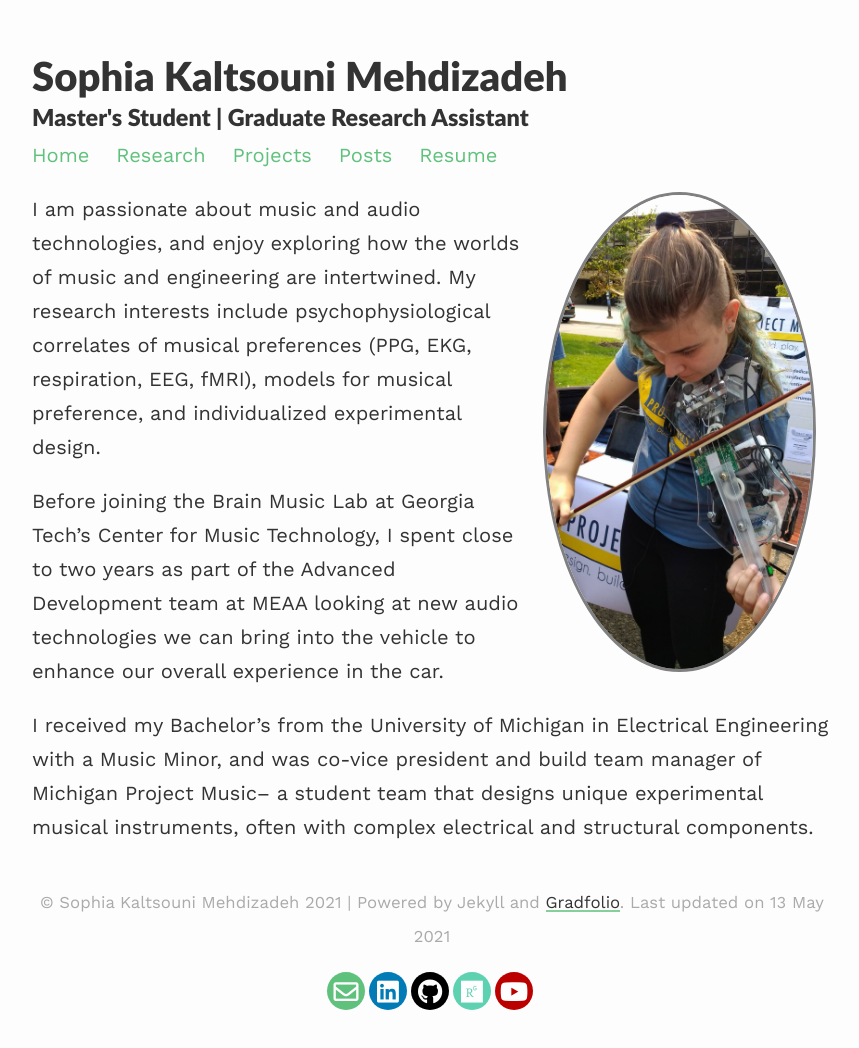
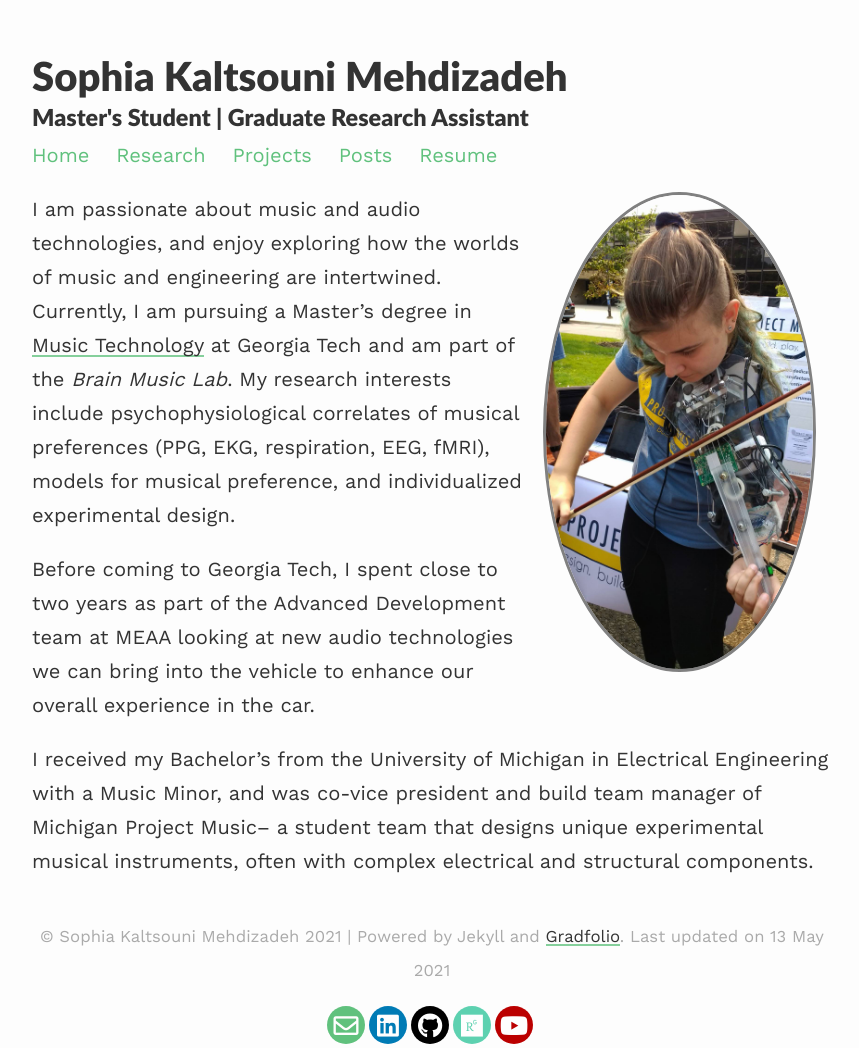
Before and after one commit to smehdizadeh/smehdizadeh.github.io, a Jekyll site: the page built from index.md, in a window 1280 px wide. Shown: the whole page, without its empty margins (208-1067 px from the left). Built offline with Jekyll 4.4.1, drawn with Linux system fonts in a browser that asks for light colours; nearby versions of some CDN libraries; before the commit the page ends 1014 px from its top, so only the background shows below that.

Commit message:
Update index.md

```diff
--- a/index.md
+++ b/index.md
@@ -7,8 +7,8 @@ profile:
 published: true
 ---
 
-I am passionate about music and audio technologies, and enjoy exploring how the worlds of music and engineering are intertwined. My research interests include psychophysiological correlates of musical preferences (PPG, EKG, respiration, EEG, fMRI), models for musical preference, and individualized experimental design.
+I am passionate about music and audio technologies, and enjoy exploring how the worlds of music and engineering are intertwined. Currently, I am pursuing a Master's degree in [Music Technology](https://music.gatech.edu/master-science-music-technology) at Georgia Tech and am part of the *Brain Music Lab*. My research interests include psychophysiological correlates of musical preferences (PPG, EKG, respiration, EEG, fMRI), models for musical preference, and individualized experimental design.
 
-Before joining the Brain Music Lab at Georgia Tech's Center for Music Technology, I spent close to two years as part of the Advanced Development team at MEAA looking at new audio technologies we can bring into the vehicle to enhance our overall experience in the car.
+Before coming to Georgia Tech, I spent close to two years as part of the Advanced Development team at MEAA looking at new audio technologies we can bring into the vehicle to enhance our overall experience in the car.
 
 I received my Bachelor's from the University of Michigan in Electrical Engineering with a Music Minor, and was co-vice president and build team manager of Michigan Project Music-- a student team that designs unique experimental musical instruments, often with complex electrical and structural components.
```
